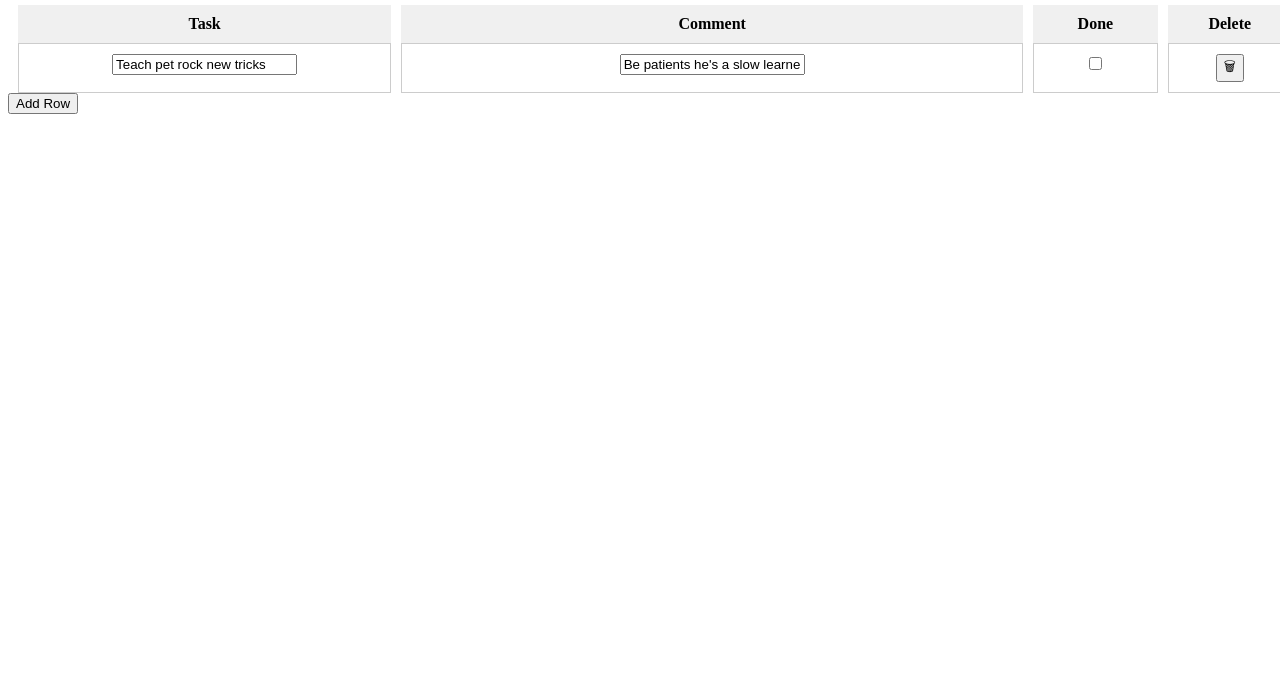
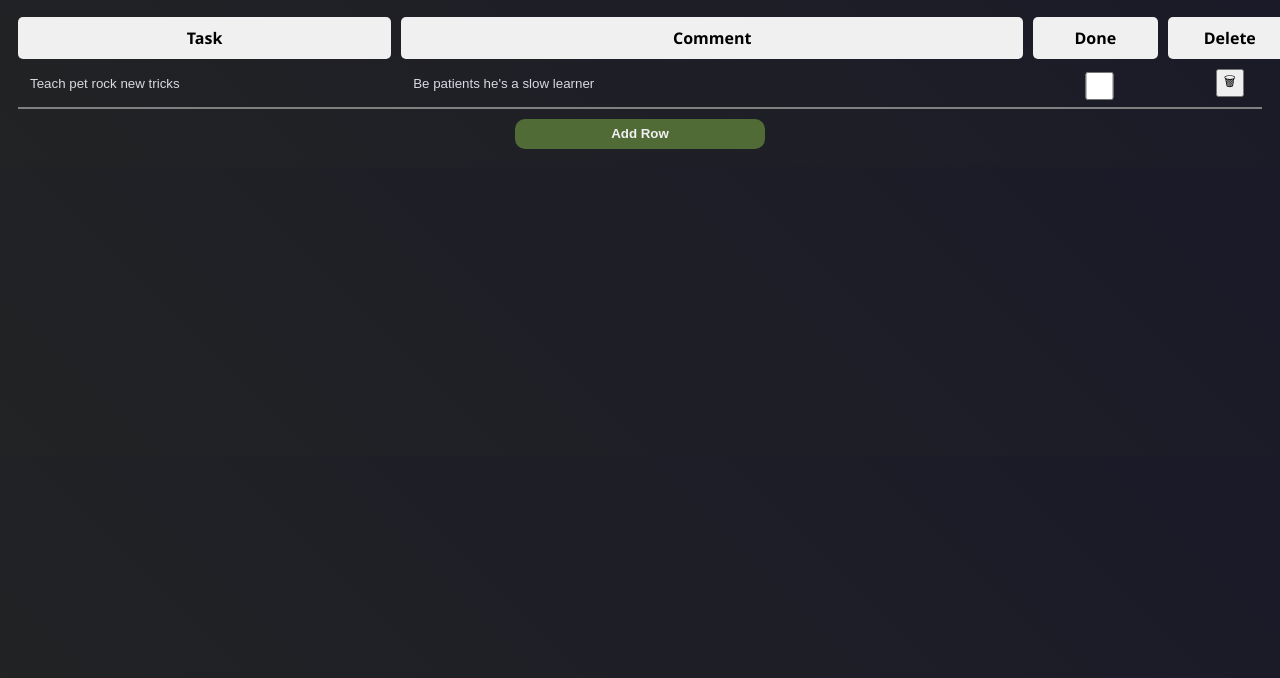
Before and after one commit to barnziebus/ToDoList, a plain HTML site: page index.html in a window 1280 px wide. Shown: the part 122-800 px from the top of the page. Drawn offline with Linux system fonts and the light colour scheme.

Commit message:
added styling to the page

```diff
--- a/index.html
+++ b/index.html
@@ -18,7 +18,9 @@
 
     <div class="todo-list-container" id="todoListContainer"></div>
 
-    <button id="addRowButton">Add Row</button>
+    <div class="newline-button-container">
+        <button id="addRowButton" class="newline-button">Add Row</button>
+    </div>
 
     <script src="newListItem.js" type="module"></script>
     <script src="main.js" type="module"></script>
--- a/styles.css
+++ b/styles.css
@@ -1,10 +1,12 @@
 /* styles.css */
 .todo-list-container-headers {
   display: grid;
+  color: black;
   grid-template-columns: 30% 50% 10% 10%;
   grid-gap: 10px;
   margin-left: 10px;
   margin-right: 10px;
+  border: none;
 }
 
 .header {
@@ -13,6 +15,8 @@
   padding: 10px;
   text-align: center;
   font-weight: bold;
+  border: none;
+  border-radius: 5px;
 }
 
 .row {
@@ -21,10 +25,55 @@
   grid-gap: 10px;
   margin-left: 10px;
   margin-right: 10px;
+  border: none;
+  border-bottom: 2px solid grey;
+  transition: background-color 0.3s ease;
+}
+
+.row:hover {
+  background-color: rgb(71, 75, 75);
+  transition: background-color 0.3s ease;
 }
 
 .item {
   padding: 10px;
   border: 1px solid #ccc;
   text-align: center;
+  border: none;
 }
+
+input {
+  background-color: transparent;
+  color: rgb(217, 217, 224);
+  width: 100%;
+  height: 100%;
+  border: none;
+}
+
+body {
+  background: linear-gradient(45deg, rgb(34, 35, 36), rgb(26, 26, 41));
+  font-family: 'Segoe UI', Tahoma, Geneva, Verdana, sans-serif;
+  color: #f0f0f0;
+  text-align: center;
+  background-size: cover;
+}
+
+.newline-button-container {
+  padding: 10px;
+}
+
+.newline-button {
+  width: 250px;
+  height: 30px;
+  border-radius: 10px;
+  background-color: rgb(80, 107, 53);
+  color: #f0eff1;
+  font-weight: bold;
+  border: none;
+  transition: background-color 0.3s ease;
+}
+
+.newline-button:hover {
+  background-color: rgb(11, 36, 68);
+  transition: background-color 0.3s ease;
+}
```
